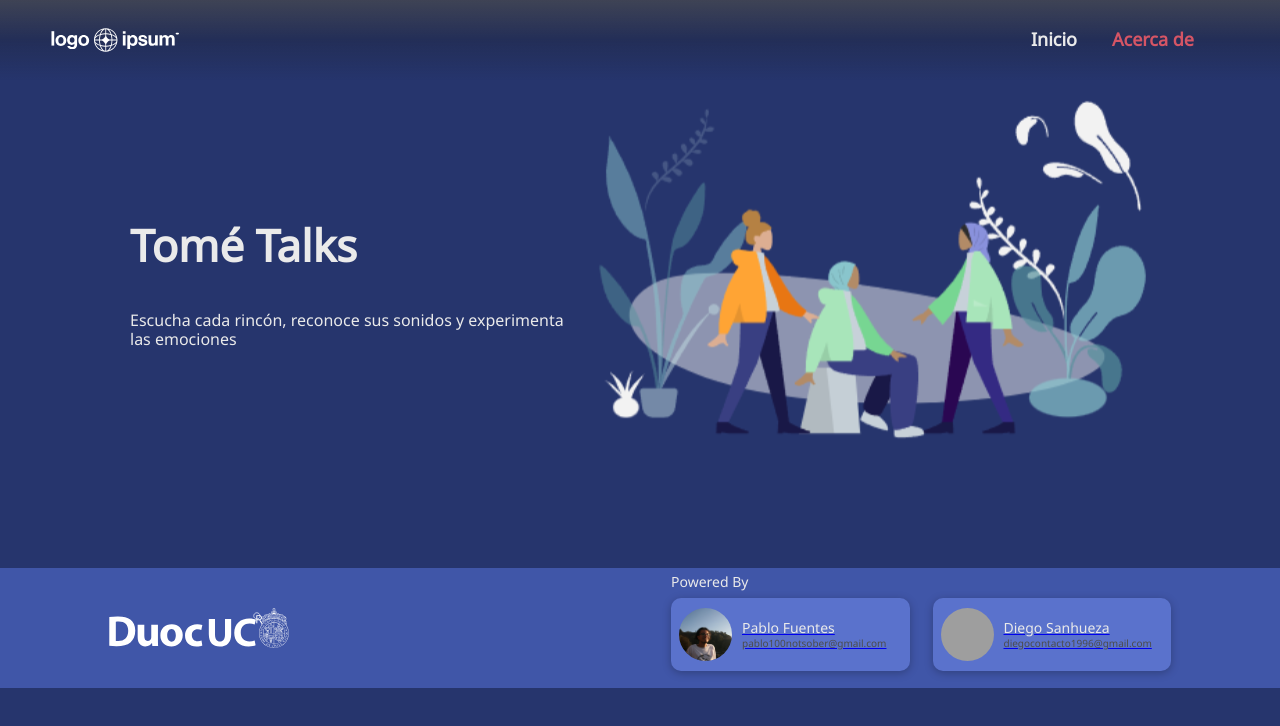
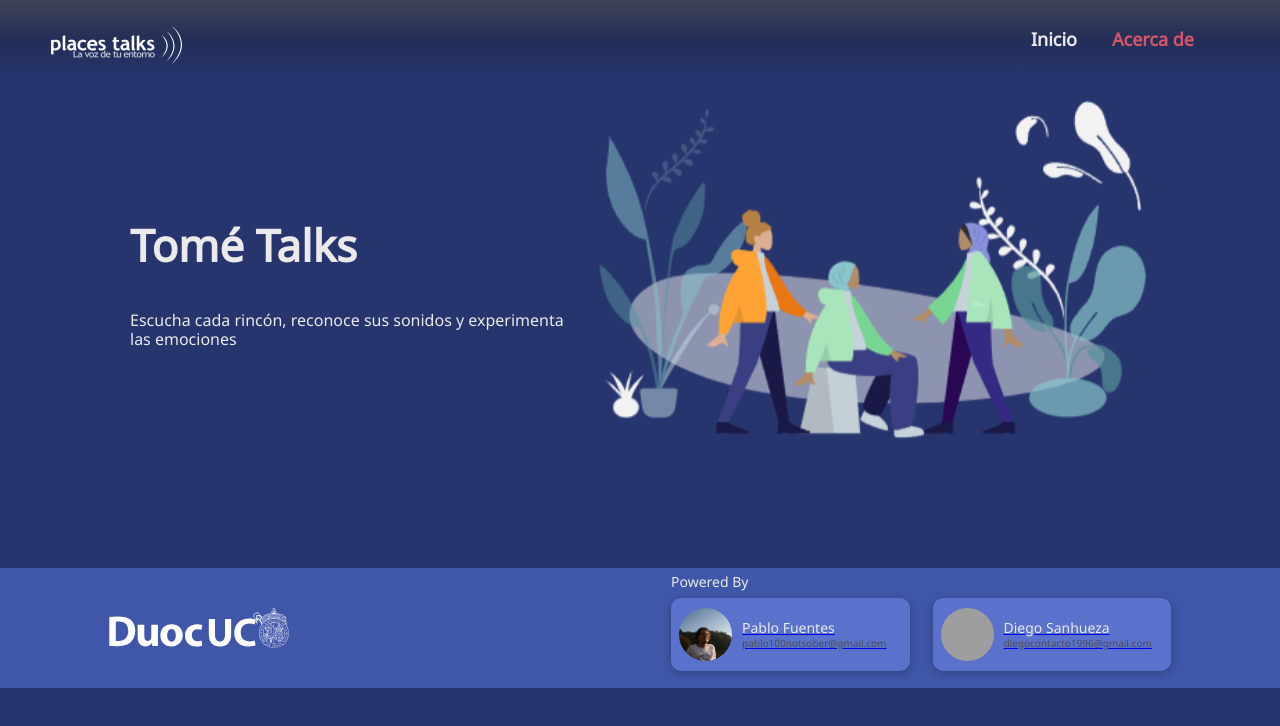
Before and after one commit to bassoldier/mapa-sonoro-tome, a React (Vite) app in the folder client/: page /about in a window 1280 px wide. Shown: the top 726 px of the page. Built offline with nearby package versions, Linux system fonts and the light colour scheme; grey boxes are pictures that could not be loaded.

Commit message:
Cambio de logo

```diff
--- a/client/src/App.css
+++ b/client/src/App.css
@@ -57,8 +57,8 @@ header {
 }
 
 header .logo {
-  width: 128px;
-  height: 40px;
+  width: 153.6px;
+  height: 48px;
 }
 
 header .navMenu{
```
Also changed, not shown: client/src/assets/logo.svg.
